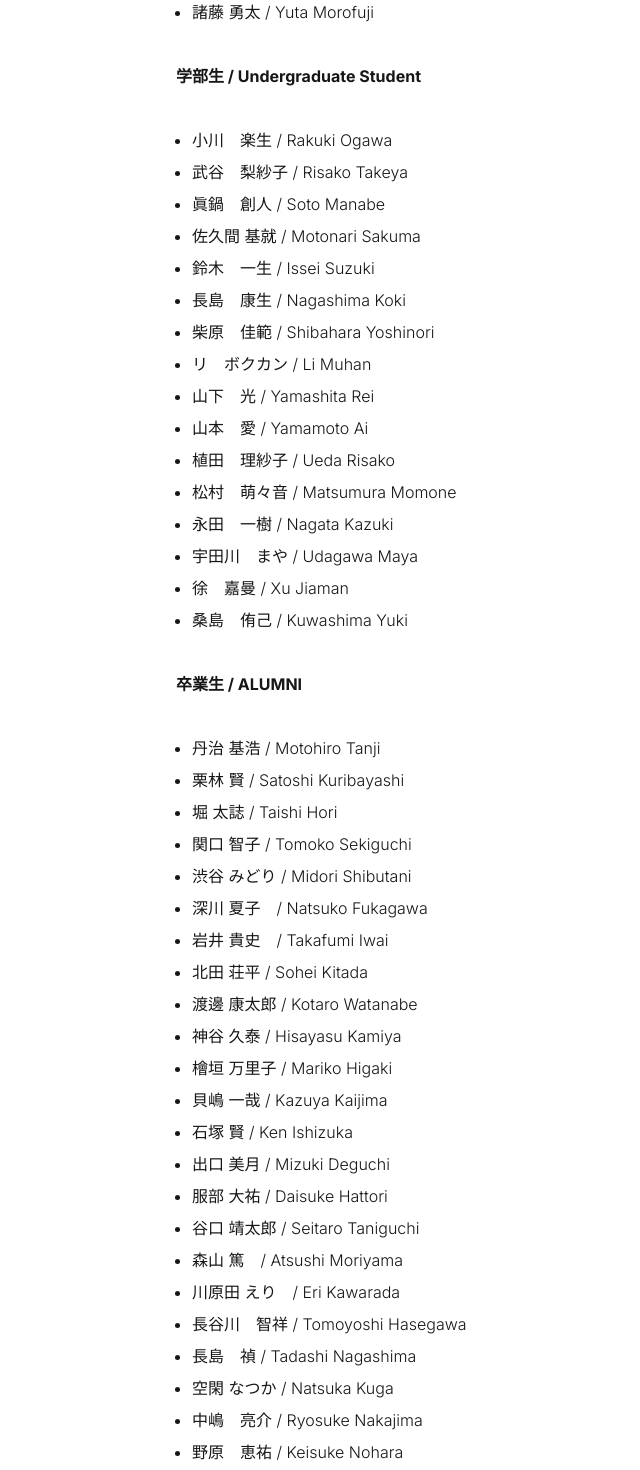
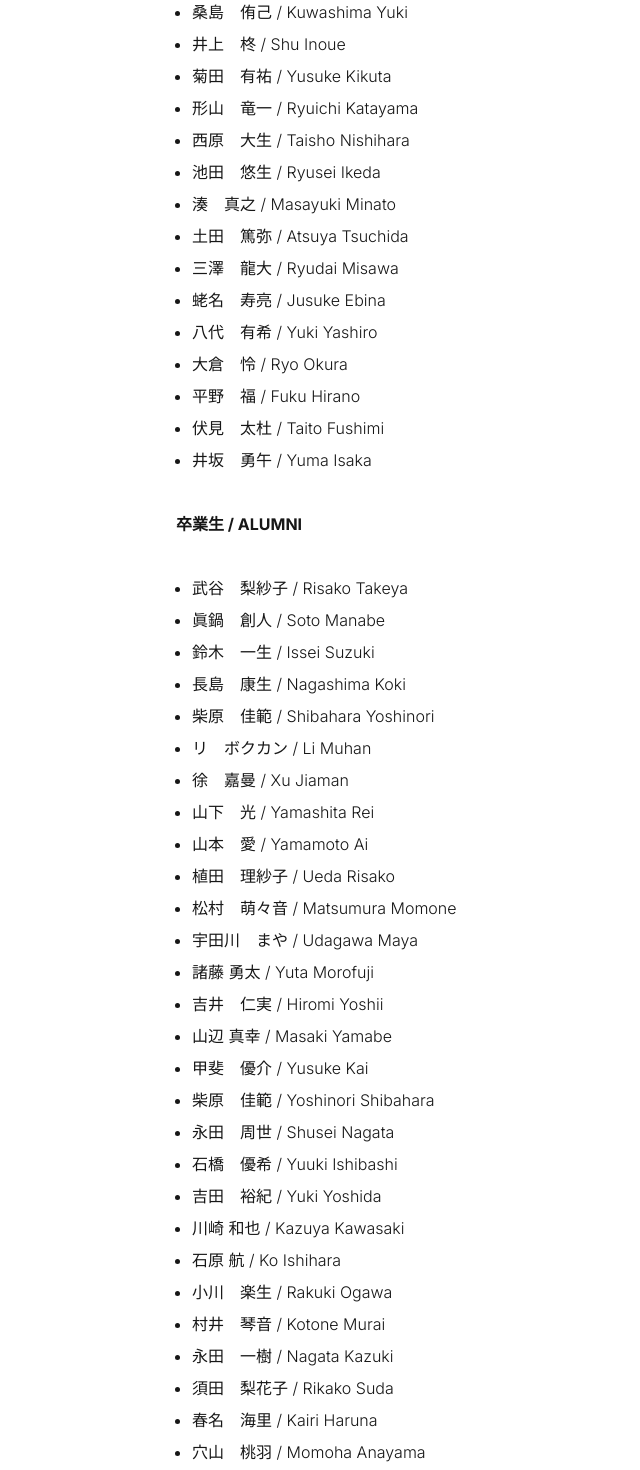
Before and after one commit to wakita-lab/web, a Next.js app: page /member in a window 1280 px wide. Shown: the part 540-2010 px from the top of the page, without its empty margins (128-768 px from the left). Built offline with nearby package versions, Linux system fonts and the light colour scheme.

Commit message:
refactor: Update member list to reflect current students and alumni

```diff
--- a/src/app/member/page.tsx
+++ b/src/app/member/page.tsx
@@ -12,39 +12,63 @@ export default function About() {
 
       <h3 className="font-bold">大学院博士課程 / Ph.D. Student</h3>
       <ul className="ml-4 list-disc">
-        <li>山辺 真幸 / Masaki Yamabe</li>
         <li>傅 然 / Fu Ran</li>
-        <li>川崎 和也 / Kazuya Kawasaki</li>
-        <li>石原 航 / Ko Ishihara</li>
       </ul>
 
       <h3 className="font-bold">大学院修士課程 / Master Student</h3>
       <ul className="ml-4 list-disc">
-        <li>諸藤 勇太 / Yuta Morofuji</li>
       </ul>
 
       <h3 className="font-bold">学部生 / Undergraduate Student</h3>
       <ul className="ml-4 list-disc">
-        <li>小川　楽生 / Rakuki Ogawa</li>
+        <li>桑島　侑己 / Kuwashima Yuki</li>
+        <li>井上　柊 / Shu Inoue</li>
+        <li>菊田　有祐 / Yusuke Kikuta</li>
+        <li>形山　竜一 / Ryuichi Katayama</li>
+        <li>西原　大生 / Taisho Nishihara</li>
+        <li>池田　悠生 / Ryusei Ikeda</li>
+        <li>湊　真之 / Masayuki Minato</li>
+        <li>土田　篤弥 / Atsuya Tsuchida</li>
+        <li>三澤　龍大 / Ryudai Misawa</li>
+        <li>蛯名　寿亮 / Jusuke Ebina</li>
+        <li>八代　有希 / Yuki Yashiro</li>
+        <li>大倉　怜 / Ryo Okura</li>
+        <li>平野　福 / Fuku Hirano</li>
+        <li>伏見　太杜 / Taito Fushimi</li>
+        <li>井坂　勇午 / Yuma Isaka</li>
+      </ul>
+
+      <h3 className="font-bold">卒業生 / ALUMNI</h3>
+      <ul className="ml-4 list-disc">
         <li>武谷　梨紗子 / Risako Takeya</li>
         <li>眞鍋　創人 / Soto Manabe</li>
-        <li>佐久間 基就 / Motonari Sakuma</li>
         <li>鈴木　一生 / Issei Suzuki</li>
         <li>長島　康生 / Nagashima Koki</li>
         <li>柴原　佳範 / Shibahara Yoshinori</li>
         <li>リ　ボクカン / Li Muhan</li>
+        <li>徐　嘉曼 / Xu Jiaman</li>
         <li>山下　光 / Yamashita Rei</li>
         <li>山本　愛 / Yamamoto Ai</li>
         <li>植田　理紗子 / Ueda Risako</li>
         <li>松村　萌々音 / Matsumura Momone</li>
+        <li>宇田川　まや / Udagawa Maya</li>
+        <li>諸藤 勇太 / Yuta Morofuji</li>
+        <li>吉井　仁実 / Hiromi Yoshii</li>
+        <li>山辺 真幸 / Masaki Yamabe</li>
+        <li>甲斐　優介 / Yusuke Kai</li>
+        <li>柴原　佳範 / Yoshinori Shibahara</li>
+        <li>永田　周世 / Shusei Nagata</li>
+        <li>石橋　優希 / Yuuki Ishibashi</li>
+        <li>吉田　裕紀 / Yuki Yoshida</li>
+        <li>川崎 和也 / Kazuya Kawasaki</li>
+        <li>石原 航 / Ko Ishihara</li>
+        <li>小川　楽生 / Rakuki Ogawa</li>
+        <li>村井　琴音 / Kotone Murai</li>
         <li>永田　一樹 / Nagata Kazuki</li>
-        <li>宇田川　まや / Udagawa Maya</li>
-        <li>徐　嘉曼 / Xu Jiaman</li>
-        <li>桑島　侑己 / Kuwashima Yuki</li>
-      </ul>
-
-      <h3 className="font-bold">卒業生 / ALUMNI</h3>
-      <ul className="ml-4 list-disc">
+        <li>須田　梨花子 / Rikako Suda</li>
+        <li>春名　海里 / Kairi Haruna</li>
+        <li>穴山　桃羽 / Momoha Anayama</li>
+        <li>佐久間 基就 / Motonari Sakuma</li>
         <li>丹治 基浩 / Motohiro Tanji</li>
         <li>栗林 賢 / Satoshi Kuribayashi</li>
         <li>堀 太誌 / Taishi Hori</li>
```
